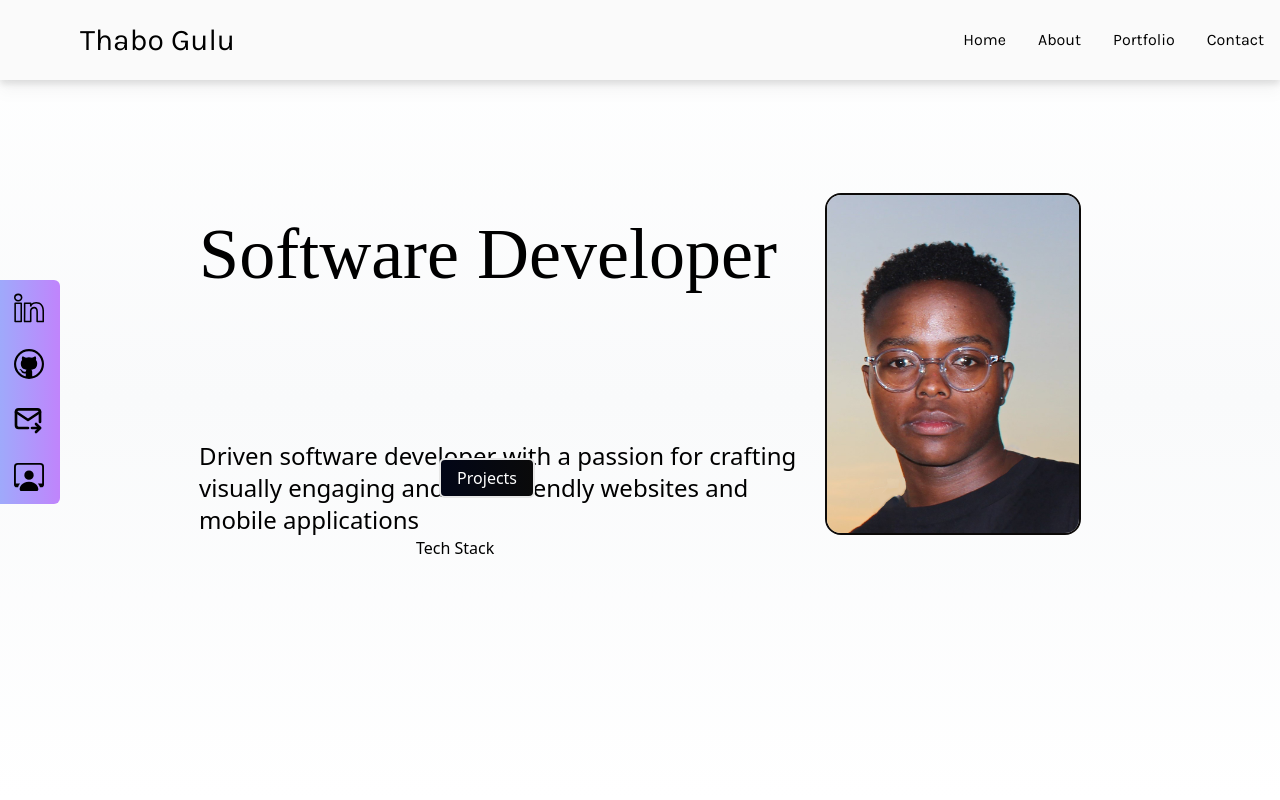
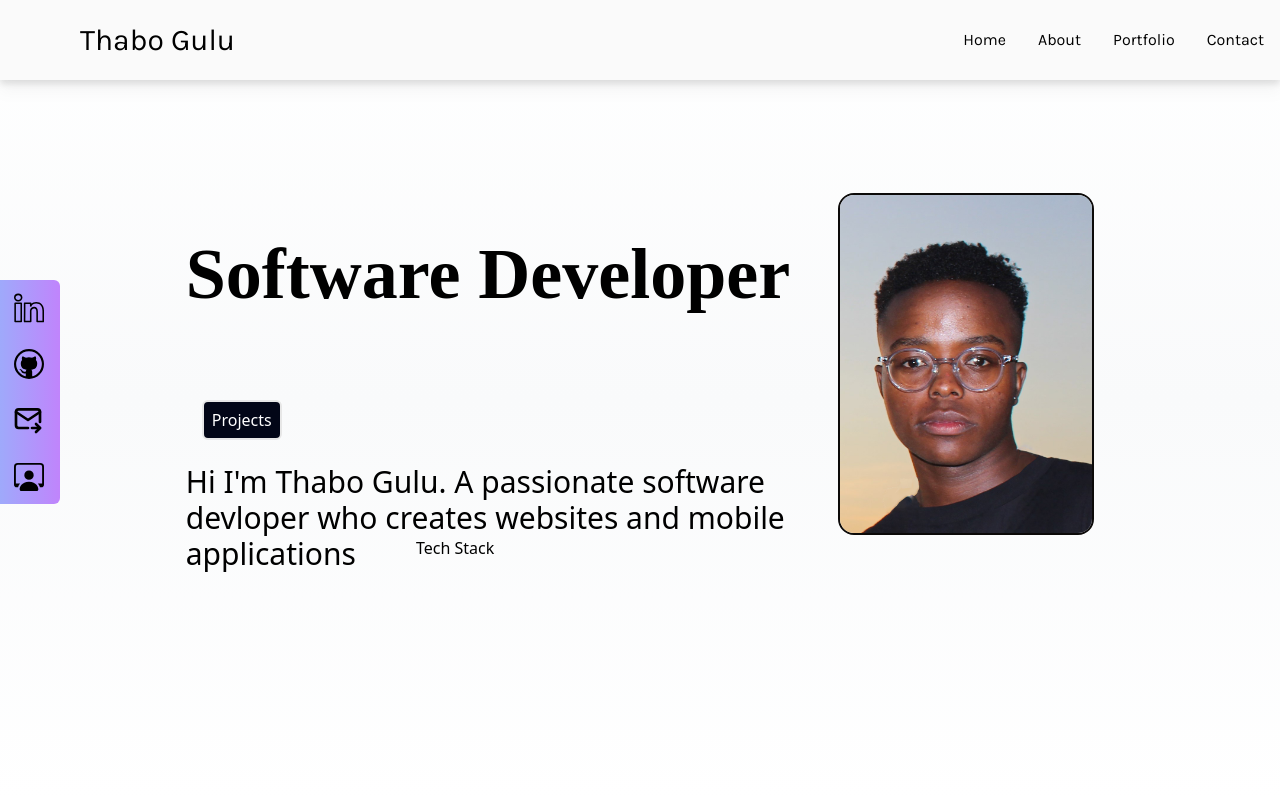
Before and after one commit to tgulu/Portfolio, a React (Create React App) app: page / in a window 1280 px wide. Shown: the top 800 px of the page. Built offline with nearby package versions, Linux system fonts and the light colour scheme; a web font is replaced by a local one.

Commit message:
move project button below bio

```diff
--- a/src/components/Home.jsx
+++ b/src/components/Home.jsx
@@ -15,22 +15,26 @@ const Home = () => {
         {/* <h6>Hi, my name is</h6>
         <h1></h1> */}
         <div className="flex flex-col lg:mr-12 justify-center items-center sm:items-start w-auto h-full ">
-          <h1 className="text-5xl relative bottom-10 md:bottom-28 lg:text-7xl font-medium font-float text-black text-center sm:text-left md:mt-5 ">
+          <h1 className="text-5xl relative bottom-10 md:bottom-28 lg:text-7xl font-bold pb-2 font-float text-black text-center sm:text-left md:mb-5 ">
             Software Developer
           </h1>
 
-          <p className="text-black sm:absolute sm:top-40 ml-5 lg:ml-0 items-center sm:items-start w-full sm:w-3/5 sm:h-96 relative top-96 md:top-96  text-2xl font-thin py-18 md:py-14 ">
-            Driven software developer with a passion for crafting visually
+          <p className="text-black sm:absolute sm:top-40 ml-5 lg:mt-6 lg:ml-0 items-center w-full sm:w-3/5  relative top-96 md:top-96  text-2xl lg:text-3xl font-thin py-18 md:py-14 ">
+            Hi I'm Thabo Gulu. A passionate software devloper who creates
+            websites and mobile applications
+          </p>
+
+          {/* Driven software developer with a passion for crafting visually
             engaging and user-friendly websites and mobile applications
-          </p>
+            A driven Front-End and Mobile developer
+             */}
 
           <button>
             <Link
               to="portfolio"
-              //    change to projects when you re-factor portfolio page  to="projects"
               smooth
               duration={500}
-              className="text-white w-fit h-10 px-4 py-3 my-6 flex items-center rounded-md md:left-60  relative top-96 md:top-8 bg-gradient-to-r from-[#020617] to-[#0a0a0a] hover:scale-110 cursor-pointer border-2 border-[#e7e7e7]"
+              className="text-white h-10 w-20 flex relative lg:absolute items-center justify-around rounded-md m-4 top-96 md:top-[90]  bg-[#020617] hover:scale-110 cursor-pointer border-2 border-[#e7e7e7]"
             >
               Projects
             </Link>
```
